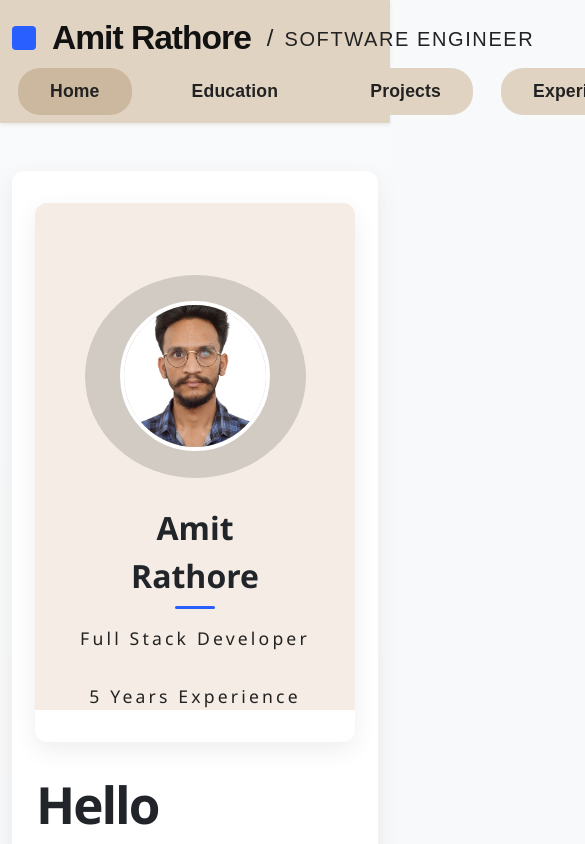
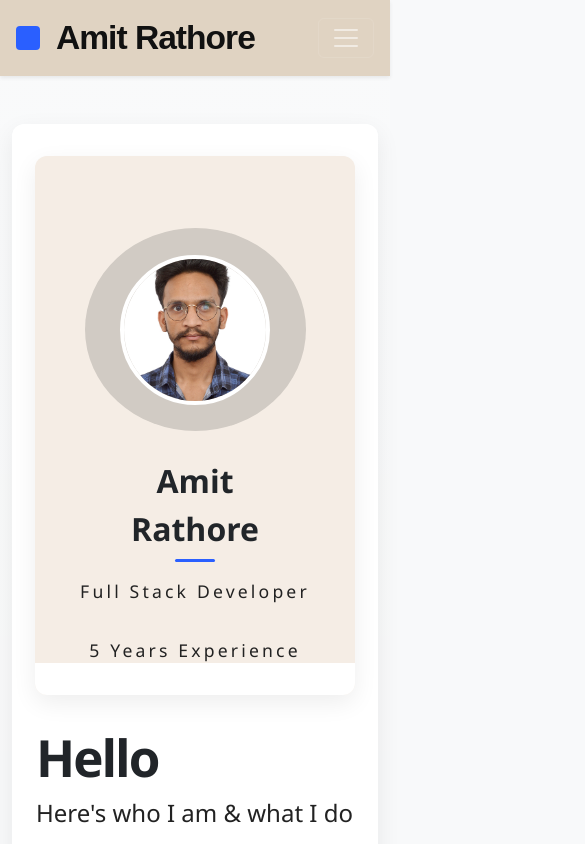
Before and after one commit to amitr138634-afk/portfolio, a React (Create React App) app in the folder portfolio/: page / in a window 390 px wide. Shown: the top 844 px of the page, 585 px wide, since content can reach past the window. Built offline with nearby package versions, Linux system fonts and the light colour scheme.

Commit message:
updated code

```diff
--- a/portfolio/public/index.html
+++ b/portfolio/public/index.html
@@ -3,6 +3,8 @@
 <head>
     <meta charset="UTF-8">
     <meta name="viewport" content="width=device-width, initial-scale=1.0">
+    <!-- Add this in your public/index.html <head> -->
+    <meta name="viewport" content="width=device-width, initial-scale=1">
     <title>Portfolio</title>
 </head>
 <body>
--- a/portfolio/src/components/Header.tsx
+++ b/portfolio/src/components/Header.tsx
@@ -1,4 +1,4 @@
-import React from 'react';
+import React, { useState } from 'react';
 import { Link, useLocation } from 'react-router-dom';
 
 const navLinks = [
@@ -14,22 +14,52 @@ const navLinks = [
 
 const Header: React.FC = () => {
         const location = useLocation();
+        const [menuOpen, setMenuOpen] = useState(false);
+
+        const handleToggle = () => setMenuOpen(open => !open);
+        const handleNavClick = () => setMenuOpen(false);
+
         return (
                 <header className="navbar navbar-expand-lg navbar-dark bg-primary shadow-sm mb-4 animate__animated animate__fadeInDown animate__faster">
-                        <div className="container-fluid">
-                                                                <span className="navbar-brand nav-title">
+                        <div
+                                className="container navbar-limited-width"
+                                style={{
+                                        maxWidth: '100%',
+                                        width: '100%',
+                                        paddingLeft: 16,
+                                        paddingRight: 16,
+                                        boxSizing: 'border-box',
+                                        margin: '0 auto',
+                                        // Limit width on larger screens
+                                        // 900px is just an example, adjust as needed
+                                        ...(window.innerWidth >= 992 ? { maxWidth: 900 } : {})
+                                }}
+                        >
+                                <span className="navbar-brand nav-title">
                                                                         <span className="nav-icon"></span>
                                                                         <span className="nav-name">Amit Rathore</span>
-                                                                        <span className="nav-divider">/</span>
-                                                                        <span className="nav-role">SOFTWARE ENGINEER</span>
+                                                                        <span className="nav-divider d-none d-lg-inline">/</span>
+                                                                        <span className="nav-role d-none d-lg-inline">SOFTWARE ENGINEER</span>
                                                                 </span>
-                                <nav className="ms-auto">
-                                        <ul className="navbar-nav flex-row gap-3">
+                                {/* Navbar Toggler */}
+                                <button
+                                        className="navbar-toggler"
+                                        type="button"
+                                        aria-controls="navbarNav"
+                                        aria-expanded={menuOpen}
+                                        aria-label="Toggle navigation"
+                                        onClick={handleToggle}
+                                >
+                                        <span className="navbar-toggler-icon"></span>
+                                </button>
+                                <nav className={`collapse navbar-collapse ms-auto${menuOpen ? ' show' : ''}`} id="navbarNav">
+                                        <ul className="navbar-nav ms-auto flex-lg-row gap-3">
                                                                                                 {navLinks.map(link => (
                                                                                                         <li className="nav-item" key={link.to}>
                                                                                                                 <Link
                                                                                                                         className={`nav-link${link.to === '/contact' ? ' text-black' : ' text-white'}${location.pathname === link.to ? ' fw-bold' : ''}`}
                                                                                                                         to={link.to}
+                                                                                                                        onClick={handleNavClick}
                                                                                                                 >
                                                                                                                         {link.label}
                                                                                                                 </Link>
```
